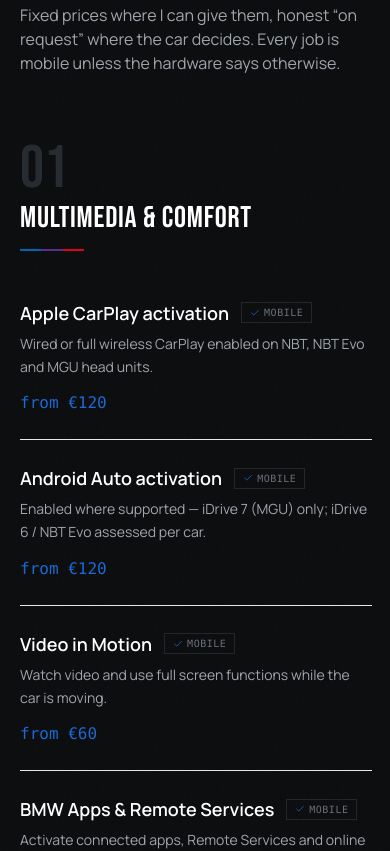
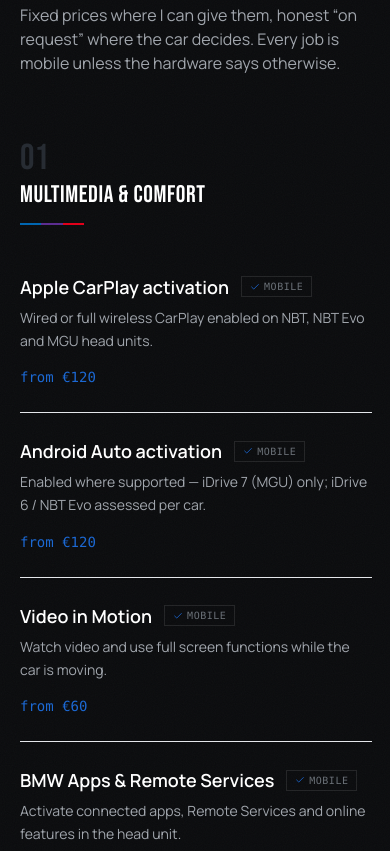
Before and after one commit to CoreQQ/bmwcodingie, a Next.js app: page / in a window 390 px wide. Shown: the part 1200-2051 px from the top of the page. Built offline with nearby package versions, Linux system fonts and the light colour scheme; no server answers; the database is empty.

Commit message:
Improve Services and Gallery mobile responsiveness: headings, prices, captions, aspect ratio

```diff
--- a/src/components/site/Gallery.tsx
+++ b/src/components/site/Gallery.tsx
@@ -61,16 +61,18 @@
                 onClick={() => setActive(i)}
                 className="group relative block w-full overflow-hidden border border-white/8 bg-graphite-800"
               >
+                <div className="aspect-[4/3] w-full overflow-hidden">
                   {/* eslint-disable-next-line @next/next/no-img-element */}
                   <img
                     src={g.image_url}
                     alt={g.caption || 'BMW coding work'}
                     loading="lazy"
-                  className="w-full transition-transform duration-700 group-hover:scale-[1.04]"
+                    className="w-full h-full object-cover transition-transform duration-700 group-hover:scale-[1.04]"
                   />
+                </div>
                 <span className="m-stripe absolute left-0 top-0 h-full w-1 opacity-0 transition-opacity group-hover:opacity-100" />
                 {g.caption && (
-                  <span className="absolute inset-x-0 bottom-0 translate-y-2 bg-gradient-to-t from-graphite-900/90 to-transparent p-4 text-left font-mono text-xs uppercase tracking-wider text-muted opacity-0 transition-all group-hover:translate-y-0 group-hover:opacity-100">
+                  <span className="absolute inset-x-0 bottom-0 bg-gradient-to-t from-graphite-900/90 to-transparent p-4 text-left font-mono text-xs uppercase tracking-wider text-muted opacity-100 sm:translate-y-2 sm:opacity-0 sm:transition-all sm:group-hover:translate-y-0 sm:group-hover:opacity-100">
                     {g.caption}
                   </span>
                 )}
--- a/src/components/site/Services.tsx
+++ b/src/components/site/Services.tsx
@@ -27,13 +27,13 @@
             <div key={cat.id} className="grid grid-cols-12 gap-x-8 gap-y-6">
               {/* Sticky category header (left rail) */}
               <div className="col-span-12 md:col-span-4">
-                <div className="md:sticky md:top-28">
-                  <span className="font-display text-6xl text-graphite-500">
-                    {String(ci + 1).padStart(2, '0')}
-                  </span>
-                  <h3 className="mt-1 font-display text-3xl leading-none tracking-wide text-ink">
-                    {cat.name}
-                  </h3>
+                    <div className="md:sticky md:top-28">
+                      <span className="font-display text-4xl md:text-6xl text-graphite-500">
+                        {String(ci + 1).padStart(2, '0')}
+                      </span>
+                      <h3 className="mt-1 font-display text-2xl md:text-3xl leading-none tracking-wide text-ink">
+                        {cat.name}
+                      </h3>
                   <div className="m-stripe mt-4 h-[2px] w-16" />
                 </div>
               </div>
@@ -57,7 +57,7 @@
                         </p>
                       </div>
                       <div className="col-span-12 text-left sm:col-span-4 sm:text-right">
-                        <span className="font-mono text-base text-bmw transition-colors group-hover:text-ink">
+                        <span className="font-mono text-sm sm:text-base text-bmw transition-colors group-hover:text-ink">
                           {s.price_label}
                         </span>
                       </div>
```
Lines whose indentation alone changed are shown as unchanged.
